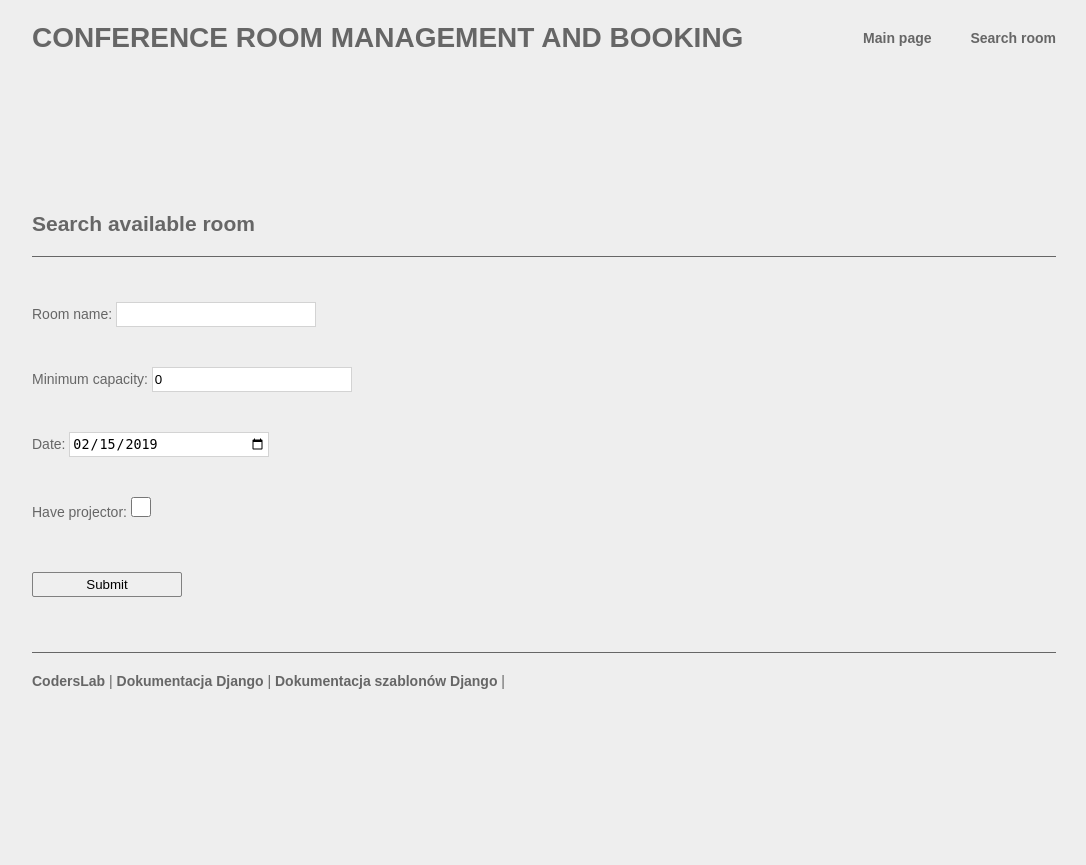
After one commit to ndestrieux/DJANGO_WARSZTATY, a Django app: page /search/ in a window 1280 px wide. The commit adds this page. Shown: the whole page, without its empty margins (96-1182 px from the left). Run offline with Django 3.2, Linux system fonts and the light colour scheme.

Commit message:
search app completed

```diff
--- a/confroom/confroom/urls.py
+++ b/confroom/confroom/urls.py
@@ -25,4 +25,5 @@ urlpatterns = [
     path('room/<int:room_id>', room_details, name="room_details"),
     path('', rooms, name="rooms"),
     path('reservation/', reservation, name="reservation"),
+    path('search/', search, name="search"),
 ]
--- a/confroom/confroom_manager/templates/base.html
+++ b/confroom/confroom_manager/templates/base.html
@@ -17,6 +17,7 @@
             <nav>
                 <ul class="menu">
                     <li><a href="{% url "rooms" %}">Main page</a></li>
+                    <li><a href="{% url "search" %}">Search room</a></li>
                 </ul>
             </nav>
         </strong>
--- a/confroom/confroom_manager/templates/reservation.html
+++ b/confroom/confroom_manager/templates/reservation.html
@@ -15,7 +15,7 @@
                 <input type="hidden" name="room_id" value="{{ room.id }}">
                 <label>
                     Reservation date:<br>
-                    <input type="date" name="date" min="{{ date }}"><br>
+                    <input type="date" name="date" min="{{ now }}"><br>
                 </label>
                 <label>
                     Comment:<br>
--- /dev/null
+++ b/confroom/confroom_manager/templates/search_room.html
@@ -0,0 +1,64 @@
+{% extends "base.html" %}
+
+{% block content %}
+    <section id="screen-title">
+        <h2>Search available room</h2>
+    </section>
+    <section id="content">
+        <div>
+            <form action=# method="POST">
+                <div class="label">
+                    <label>
+                        Room name:
+                        <input type="text" name="name">
+                    </label>
+                </div>
+                <div class="label">
+                    <label>
+                        Minimum capacity:
+                        <input type="number" name="minimum_capacity" min="0" value="0" step="1">
+                    </label>
+                </div>
+                <div class="label">
+                    <label>
+                        Date:
+                        <input type="date" name="date" min="{{ now }}" value="{{ now }}">
+                    </label>
+                </div>
+                <div class="label">
+                    <label>
+                        Have projector:
+                        <input type="checkbox" name="have_projector" value="1">
+                    </label>
+                </div>
+                <div class="label">
+                    <input type="submit" name="Search">
+                    {% csrf_token %}
+                </div>
+            </form>
+            <p class="errors">{{ error }}</p>
+        </div>
+        {% if search_result %}
+            <div>
+                <table>
+                    <tr>
+                        <th>Name</th>
+                        <th>Capacity</th>
+                        <th>Have projector</th>
+                    </tr>
+                    <tbody>
+                    {% for i in search_result %}
+                        <tr>
+                            <td><a href="{% url "room_details" i.id %}">{{ i.name }}</a></td>
+                            <td>{{ i.capacity }}</td>
+                            <td>{% if i.have_projector %}Yes{% else %}No{% endif %}</td>
+                        </tr>
+                    {% endfor %}
+                    </tbody>
+                </table>
+            </div>
+        {% elif no_data %}
+            <p>No data</p>
+        {% endif %}
+    </section>
+{% endblock %}
--- a/confroom/confroom_manager/views.py
+++ b/confroom/confroom_manager/views.py
@@ -1,4 +1,5 @@
 from django.shortcuts import render, Http404
+from django.db.models import Q
 from datetime import datetime as dt
 from .models import *
 
@@ -115,3 +116,28 @@ def reservation(request):
 
 
 # Search a room
+
+def search(request):
+    now = dt.now().strftime("%Y-%m-%d")
+    if request.method == "GET":
+        return render(request, "search_room.html", {"now": now})
+    elif request.method == "POST":
+        try:
+            # collecting data from form
+            name = request.POST.get("name")
+            minimum_capacity = int(request.POST.get("minimum_capacity"))
+            date = dt.strptime(request.POST.get("date"), "%Y-%m-%d")
+            have_projector = bool(request.POST.get("have_projector"))
+            print(name, minimum_capacity, date, have_projector)
+            query = Q()
+            # build search by title query if not empty
+            if name is not "":
+                query.add(Q(name__icontains=name), Q.AND)
+            query.add(Q(capacity__gte=minimum_capacity), Q.AND)
+            query.add(Q(have_projector=have_projector), Q.AND)
+            search_result = Room.objects.filter(query).exclude(reservation__date__exact=date)
+            return render(request, "search_room.html", {"search_result": search_result, "now": now,
+                                                        "no_data": True if len(search_result) == 0 else False})
+        except ValueError as ve:
+            print(ve)
+            return render(request, "search_room.html")
```
Also changed, not shown: confroom/confroom_manager/templates/search_movie.html (deleted, +0 -83 lines).
